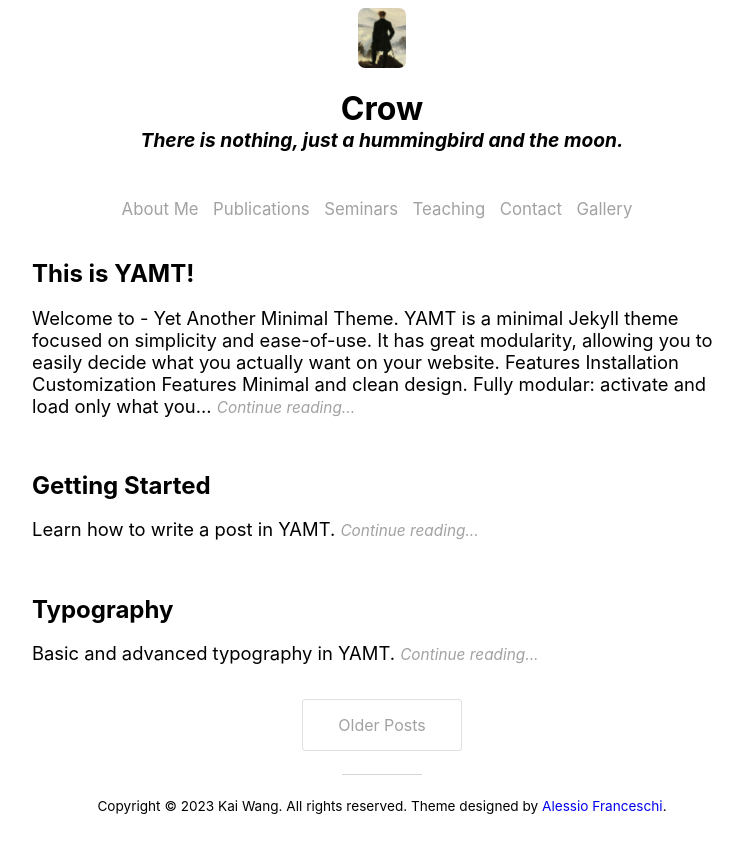
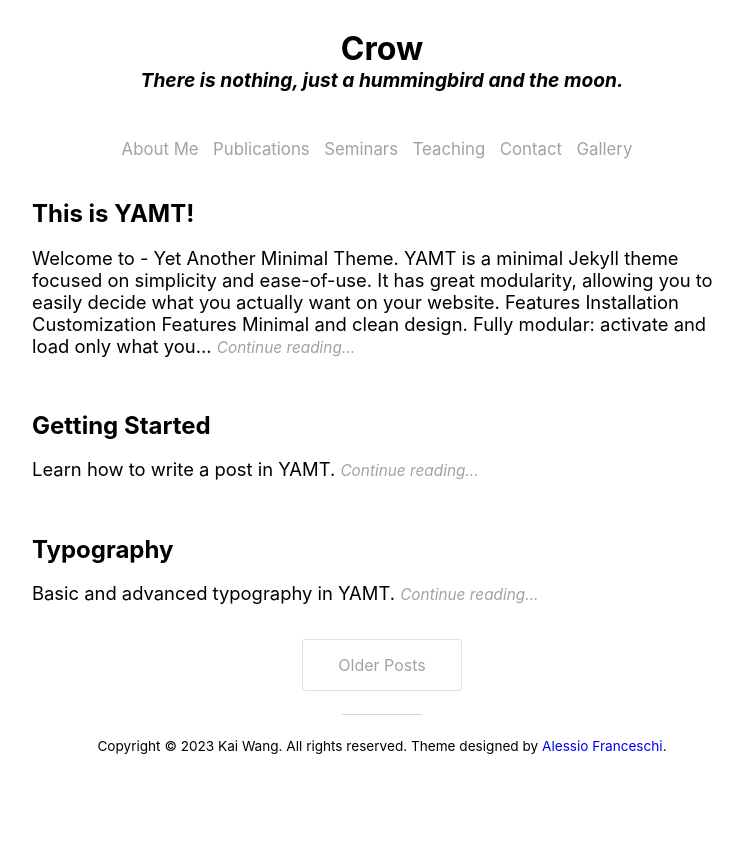
Before and after one commit to ICOTRT2024/Crow-Moon.github.io, a Jekyll site: the page built from index.html, in a window 1280 px wide. Shown: the top 853 px of the page, without its empty margins (258-1001 px from the left). Built offline with Jekyll 4.4.1, drawn with Linux system fonts in a browser that asks for light colours; nearby versions of some CDN libraries; the list of posts is cut into pages by our own code.

Commit message:
remove logo

```diff
--- a/_includes/header.html
+++ b/_includes/header.html
@@ -1,7 +1,6 @@
 <header id="header">
 	<div id="site_title">
 		<a href="{{ "/" | absolute_url }}">
-		  <img src="logo.png" alt="Logo" height="60" id="logo">
 		  <h1 id="title">Crow</h1>
 		</a>
 		{% if site.data.settings.subtitle.active %}
```
